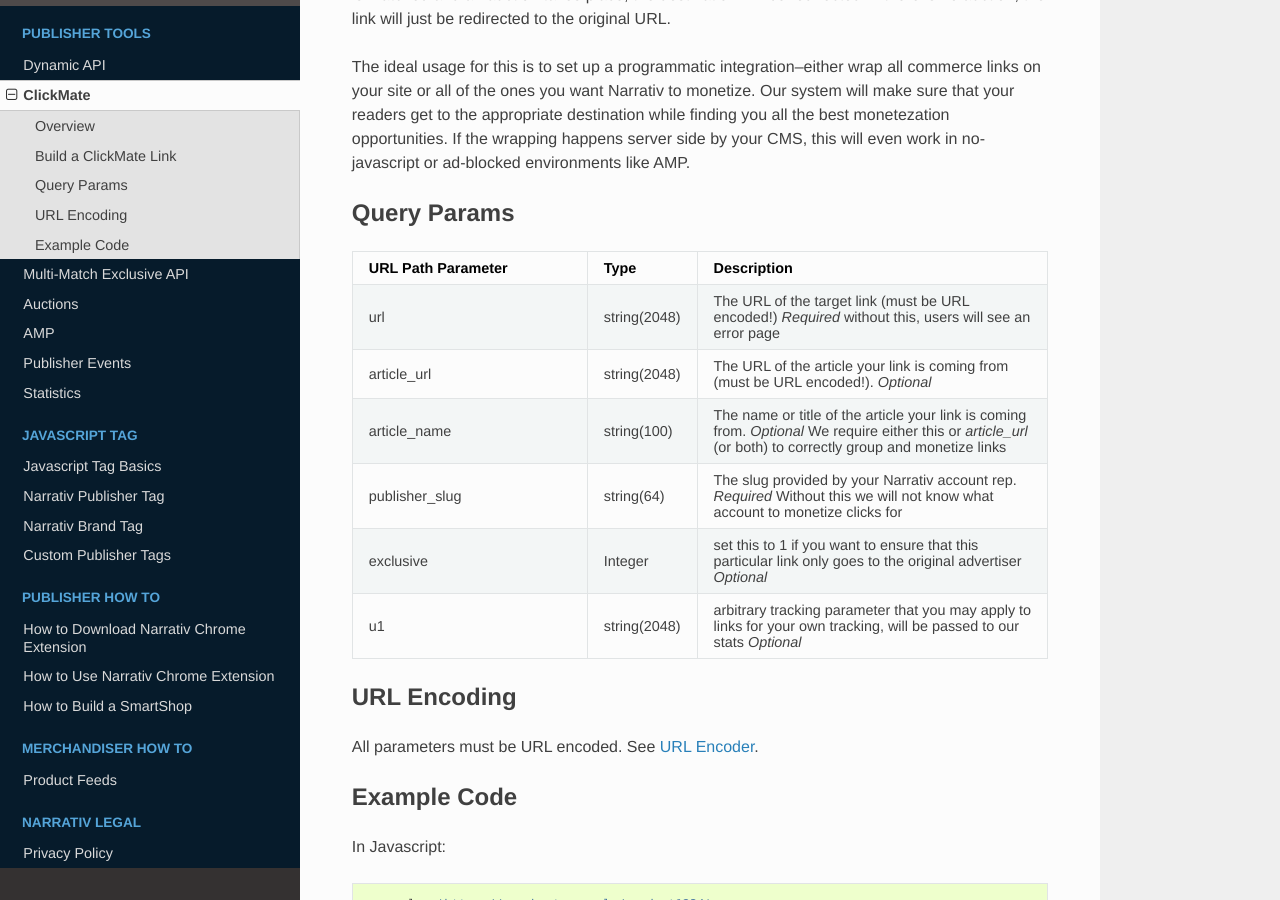
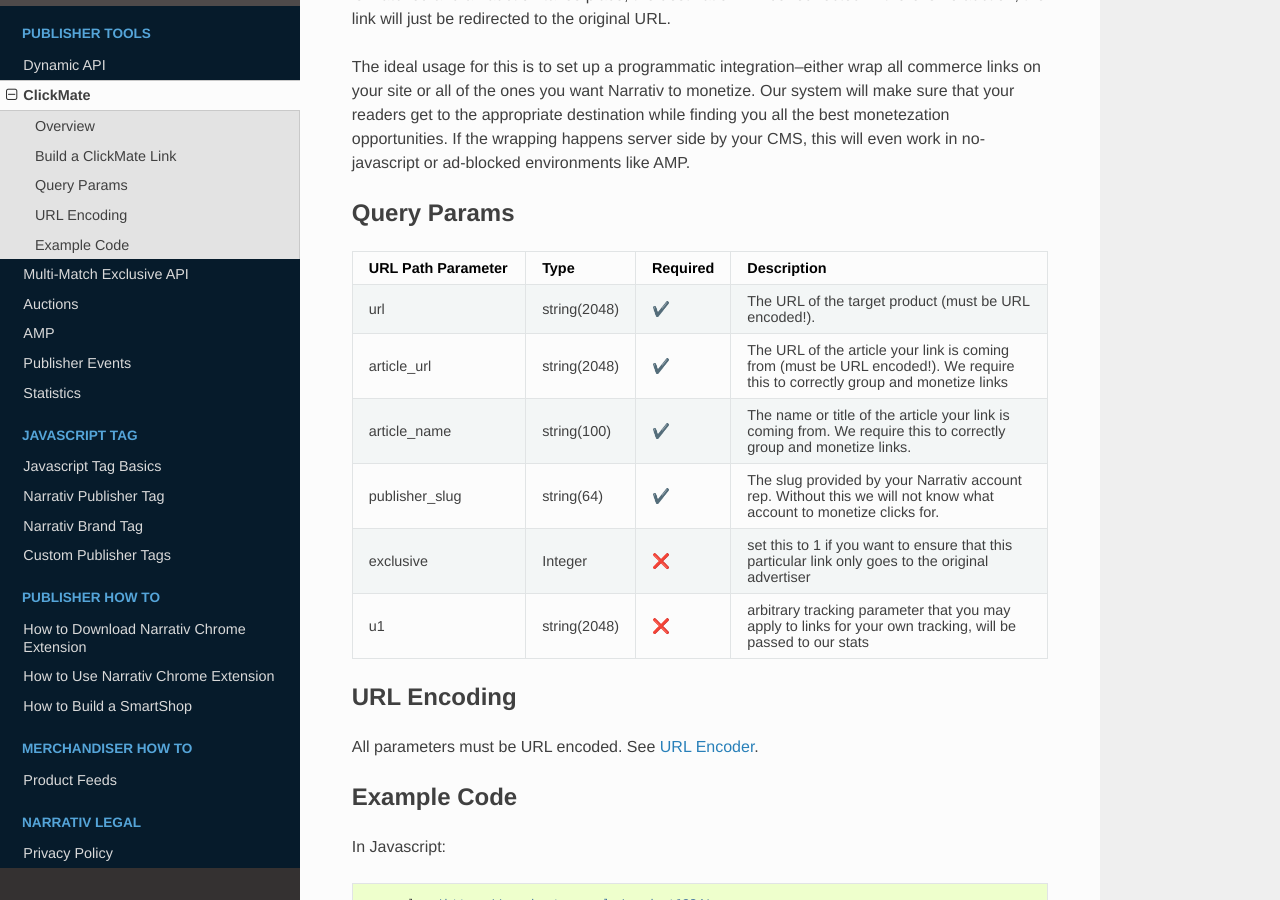
Before and after one commit to robinssq/api-docs, a Sphinx documentation site: the page built from docs/clickmate.rst, in a window 1280 px wide and 900 px high, scrolled down 582 px. Built offline with Sphinx 7.4.7 and the Read the Docs theme 2.0.0, drawn with Linux system fonts in a browser that asks for light colours.

Commit message:
Adds required column to clickmate query param table

```diff
--- a/docs/clickmate.rst
+++ b/docs/clickmate.rst
@@ -41,36 +41,43 @@
 --------------------------
 
 .. list-table::
-   :widths: 35 10 55
+   :widths: 25 10 10 55
    :header-rows: 1
 
    * - URL Path Parameter
      - Type
+     - Required
      - Description
 
    * - url
      - string(2048)
-     - The URL of the target link (must be URL encoded!) *Required* without this, users will see an error page
+     - ✔️
+     - The URL of the target product (must be URL encoded!).
 
    * - article_url
      - string(2048)
-     - The URL of the article your link is coming from (must be URL encoded!). *Optional*
+     - ✔️
+     - The URL of the article your link is coming from (must be URL encoded!). We require this to correctly group and monetize links
 
    * - article_name
      - string(100)
-     - The name or title of the article your link is coming from. *Optional* We require either this or `article_url` (or both) to correctly group and monetize links
+     - ✔️
+     - The name or title of the article your link is coming from. We require this to correctly group and monetize links.
 
    * - publisher_slug
      - string(64)
-     - The slug provided by your Narrativ account rep. *Required* Without this we will not know what account to monetize clicks for
+     - ✔️
+     - The slug provided by your Narrativ account rep. Without this we will not know what account to monetize clicks for.
 
    * - exclusive
      - Integer
-     - set this to 1 if you want to ensure that this particular link only goes to the original advertiser *Optional*
+     - ❌
+     - set this to 1 if you want to ensure that this particular link only goes to the original advertiser
 
    * - u1
      - string(2048)
-     - arbitrary tracking parameter that you may apply to links for your own tracking, will be passed to our stats *Optional*
+     - ❌
+     - arbitrary tracking parameter that you may apply to links for your own tracking, will be passed to our stats
 
 
 URL Encoding
```
